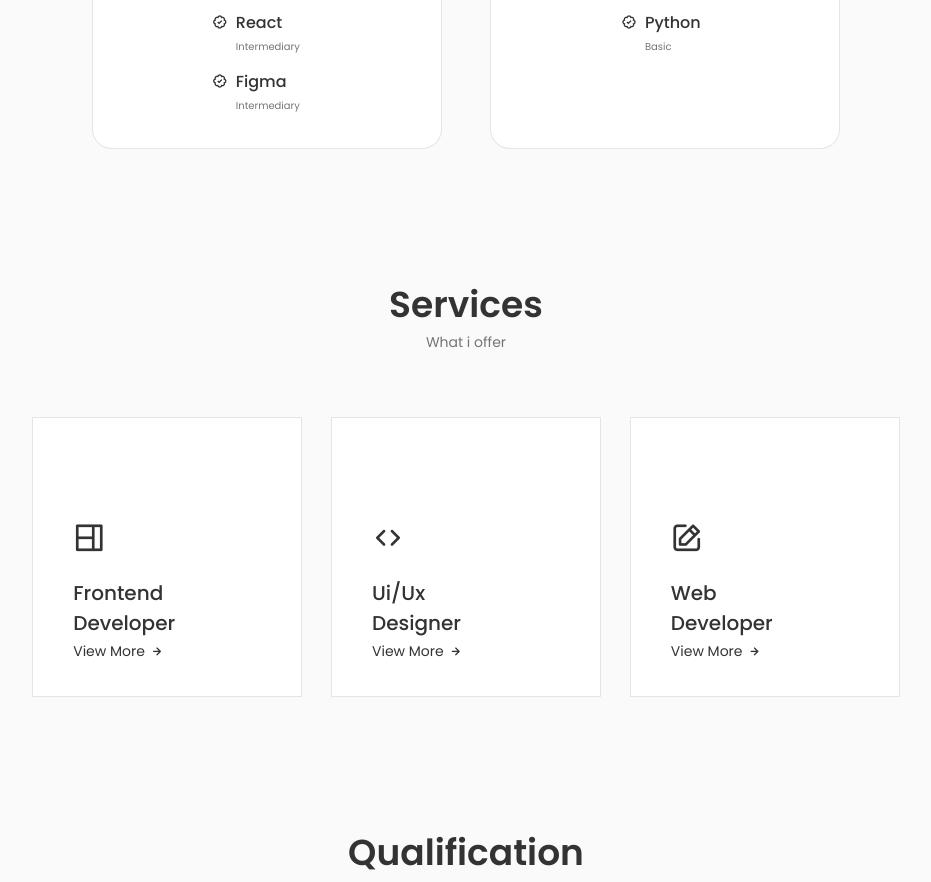
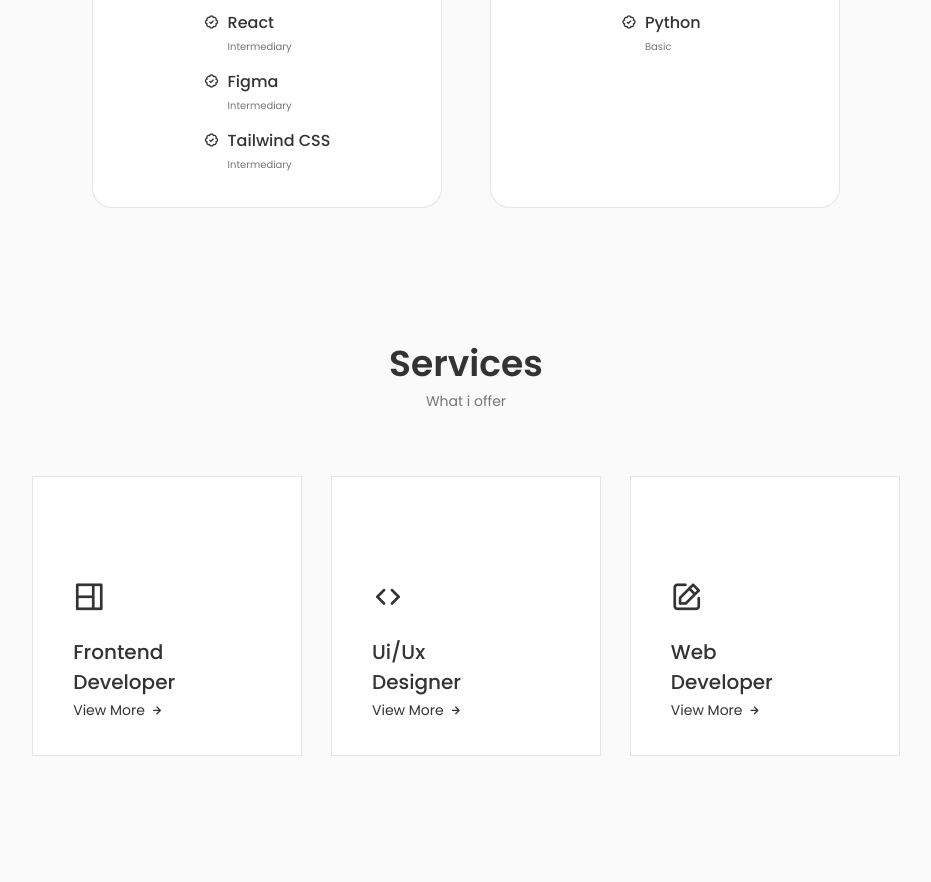
Before and after one commit to kalebefukuda/MyPortfolio, a React (Create React App) app: page / in a window 1280 px wide. Shown: the part 1660-2542 px from the top of the page, without its empty margins (174-1105 px from the left). Built offline with nearby package versions, Linux system fonts and the light colour scheme; a web font is replaced by a local one.

Commit message:
add skill tailwind css

```diff
--- a/src/compenents/skills/Frontend.jsx
+++ b/src/compenents/skills/Frontend.jsx
@@ -51,6 +51,14 @@ const Frontend = () => {
                     <span className="skills_level">Intermediary</span>
                 </div>
                 </div>
+                <div className="skills_data">
+                <i className='bx bx-badge-check' ></i>
+
+                <div>
+                    <h3 className="skills_name">Tailwind CSS</h3>
+                    <span className="skills_level">Intermediary</span>
+                </div>
+                </div>
 
             </div>
         </div>
```
